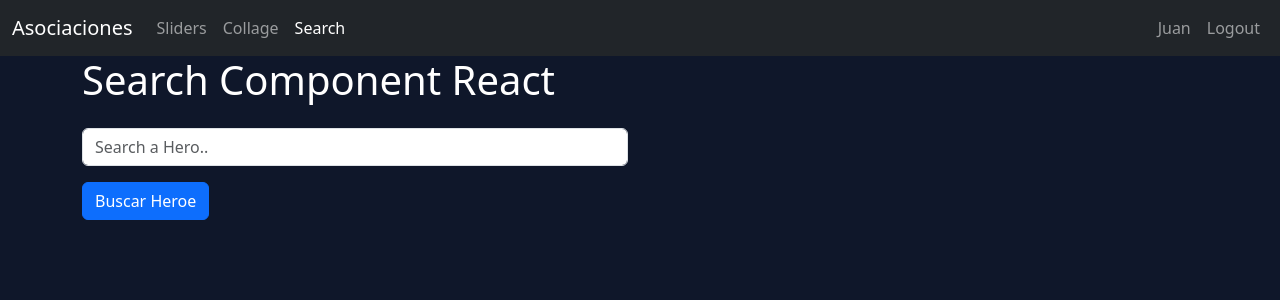
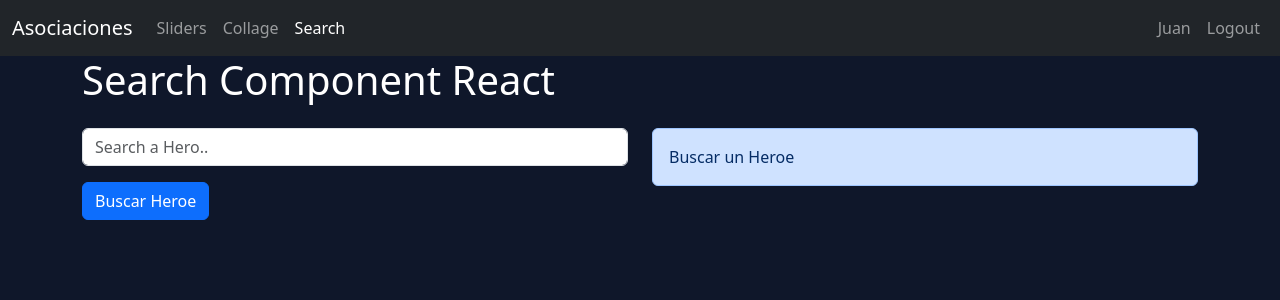
Before and after one commit to JuanTasayco/1.ReactApp-Heroes, a React (Vite) app: page /search in a window 1280 px wide. Shown: the top 300 px of the page. Built offline with nearby package versions, Linux system fonts and the light colour scheme.

Commit message:
addContext

```diff
--- /dev/null
+++ b/src/auth/context/AuthContext.tsx
@@ -0,0 +1,3 @@
+import { createContext } from "react";
+
+export const AuthContext = createContext({});
--- /dev/null
+++ b/src/auth/context/AuthProvider.tsx
@@ -0,0 +1,5 @@
+import { AuthContext } from "./AuthContext";
+
+export const AuthProvider = ({ children }: { children: any }) => {
+  return <AuthContext.Provider value={{}}>{children}</AuthContext.Provider>;
+};
--- a/src/heroes/hooks/useForm.ts
+++ b/src/heroes/hooks/useForm.ts
@@ -1,6 +1,11 @@
 import { useState } from "react"
 import { useHero } from "./useHero";
 import { getHeroByName } from "../helpers/getHeroByName";
+
+export interface IResponsesHero {
+    status: 'initial' | 'success' | 'error';
+    heroes: any[];
+}
 
 export const useForm = (initialState: any) => {
 
@@ -8,7 +13,10 @@ export const useForm = (initialState: any) => {
     const { respHeroe } = useHero();
     const { heroes } = respHeroe;
 
-    const [respHero, setRespHero] = useState<any[]>([]);
+    const [respHero, setRespHero] = useState<IResponsesHero>({
+        status: 'initial',
+        heroes: []
+    });
 
 
     const handleInputChange = ({ target }: any) => {
@@ -23,9 +31,8 @@ export const useForm = (initialState: any) => {
         eventForm.preventDefault();
         const value = form.textInput.trim().toLowerCase();
         const response = getHeroByName(value, heroes);
-        console.log('buscando heroe')
-        setRespHero(response);
-        clearForm();
+        setRespHero(response.length > 0 ? { status: 'success', heroes: response } : { status: 'error', heroes: [] });
+
     }
 
     const clearForm = () => {
--- a/src/heroes/pages/SearchHeroe.tsx
+++ b/src/heroes/pages/SearchHeroe.tsx
@@ -5,10 +5,9 @@ export const SearchHeroe = () => {
     textInput: "",
   };
 
-  const { handleInputChange, respHero, sendForm, textInput } =
+  const { handleInputChange, respHero, sendForm, textInput, form, clearForm } =
     useForm(InitialState);
 
-  console.log(respHero);
   return (
     <>
       <div className="container">
@@ -32,7 +31,8 @@ export const SearchHeroe = () => {
           </div>
 
           <div className="col-md-6">
-            {respHero.map((r: any, index: number) => {
+            <div className="resp__heroes">
+              {respHero.heroes.map((r: any, index: number) => {
                 return (
                   <div key={index} className="alert alert-light" role="alert">
                     {r.superhero}
@@ -40,6 +40,19 @@ export const SearchHeroe = () => {
                 );
               })}
             </div>
+
+            {respHero.status === "initial" && (
+              <div className="alert alert-primary" role="alert">
+                Buscar un Heroe
+              </div>
+            )}
+
+            {respHero.status === "error" && (
+              <div className="alert alert-danger" role="alert">
+                Heroe no encontrado
+              </div>
+            )}
+          </div>
         </div>
       </div>
     </>
```
Also changed, not shown: src/auth/context/authReducer.ts (added, +14 -0 lines), src/main.tsx (+4 -3 lines). Lines whose indentation alone changed are shown as unchanged.
